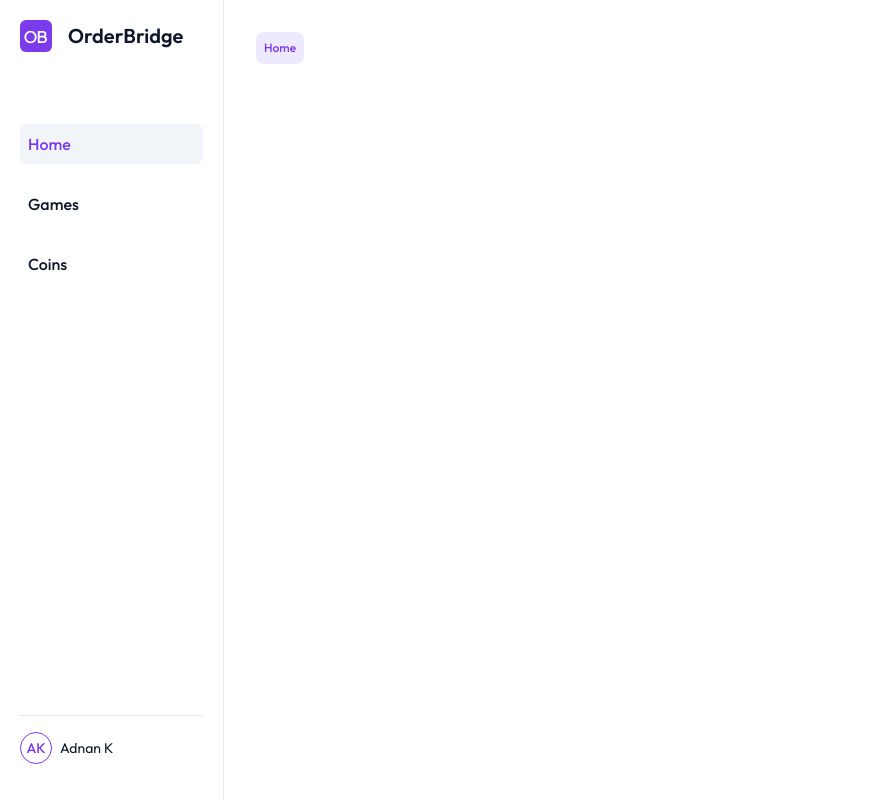
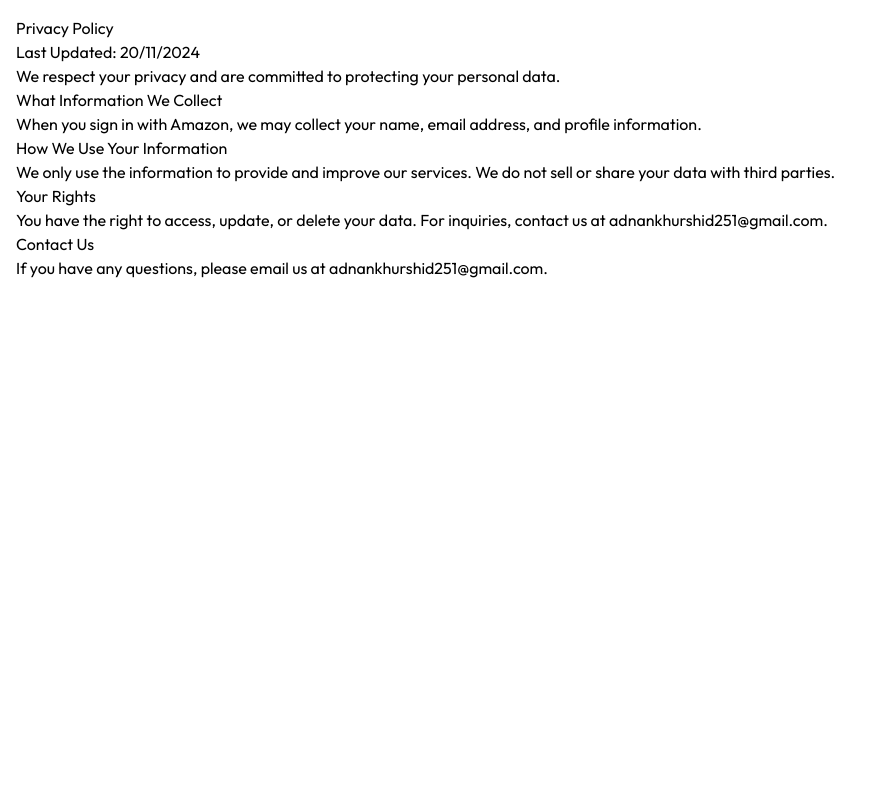
Before and after one commit to elasticSearch-smbhav/frontend, a Next.js app in the folder order-bridge/: page /privacy-policy in a window 1280 px wide. Shown: the whole page, without its empty margins (0-881 px from the left). Built offline with nearby package versions, Linux system fonts and the light colour scheme.

Commit message:
added privacy policy for amazon auth

```diff
--- /dev/null
+++ b/order-bridge/src/app/privacy-policy/page.tsx
@@ -0,0 +1,39 @@
+export default function PrivacyPolicy() {
+  return (
+    <div className="container mx-auto p-4">
+      <h1>Privacy Policy</h1>
+      <p>Last Updated: 20/11/2024</p>
+      <p>
+        We respect your privacy and are committed to protecting your personal
+        data.
+      </p>
+      <h2>What Information We Collect</h2>
+      <p>
+        When you sign in with Amazon, we may collect your name, email address,
+        and profile information.
+      </p>
+      <h2>How We Use Your Information</h2>
+      <p>
+        We only use the information to provide and improve our services. We do
+        not sell or share your data with third parties.
+      </p>
+      <h2>Your Rights</h2>
+      <p>
+        You have the right to access, update, or delete your data. For
+        inquiries, contact us at{" "}
+        <a href="mailto:adnankhurshid251@gmail.com">
+          adnankhurshid251@gmail.com
+        </a>
+        .
+      </p>
+      <h2>Contact Us</h2>
+      <p>
+        If you have any questions, please email us at{" "}
+        <a href="mailto:adnankhurshid251@gmail.com">
+          adnankhurshid251@gmail.com
+        </a>
+        .
+      </p>
+    </div>
+  );
+}
```
